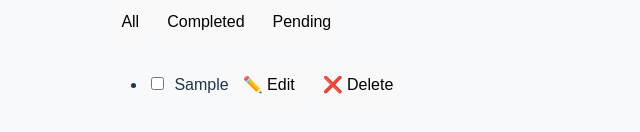
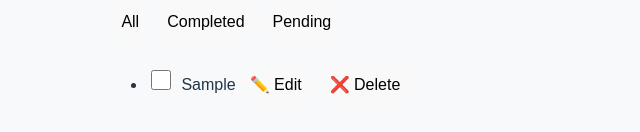
Before and after one commit to Heisen13/IT3R1_ADET_PIT2, a React (Vite) app: page / in a window 1280 px wide. Both pictures are taken after typing "Sample" into the empty fields and a click on the button "Add Task". Shown: the part 470-602 px from the top of the page, without its empty margins (317-957 px from the left). Built offline with nearby package versions, Linux system fonts and the light colour scheme.

Commit message:
finalizing

```diff
--- a/src/App.css
+++ b/src/App.css
@@ -29,6 +29,12 @@ body.dark-mode {
   color: white;
 }
 
+.custom-checkbox {
+  width: 20px;
+  height: 20px;
+  accent-color: green;
+}
+
 .completed {
   text-decoration: line-through;
   color: gray;
--- a/src/TodoList.jsx
+++ b/src/TodoList.jsx
@@ -1,5 +1,5 @@
 import { useState, useEffect } from "react";
-import "./App.css"; // Ensure this contains styles for dark mode
+import "./App.css";
 
 export default function TodoList() {
   const [tasks, setTasks] = useState([]);
@@ -78,6 +78,7 @@ export default function TodoList() {
           <li key={index} className={t.completed ? "completed" : ""}>
             <input
               type="checkbox"
+              className="custom-checkbox"
               checked={t.completed}
               onChange={() => toggleComplete(index)}
             />
```
